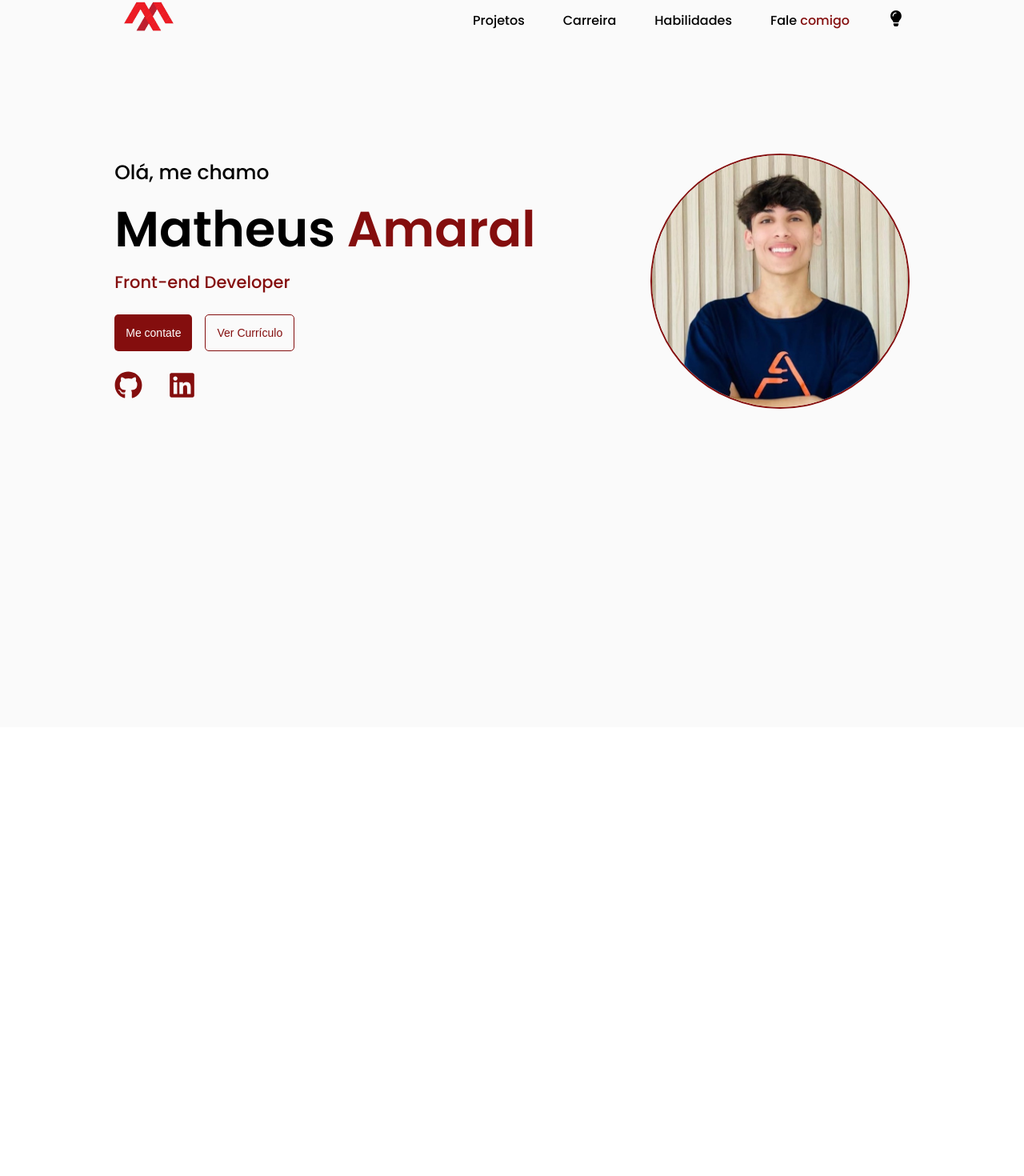
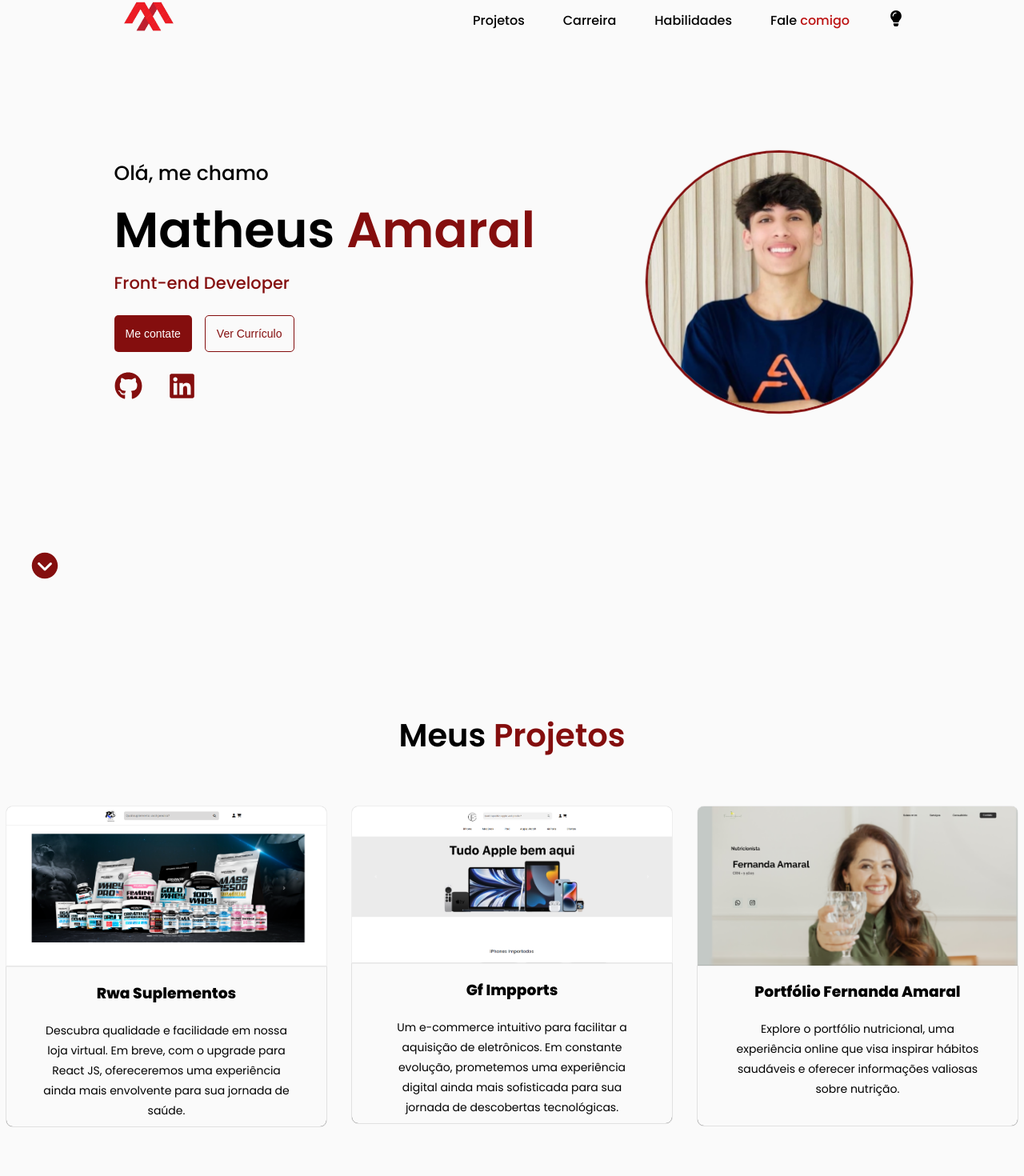
Before and after one commit to MatheuscAmaral/Portfolio, a React (Vite) app: page / in a window 1280 px wide. Shown: the part 43-1513 px from the top of the page at 80% size. Before the commit the page ends 952 px from the top, so only its background shows below. Built offline with nearby package versions, Linux system fonts and the light colour scheme.

Commit message:
feat: criando section de projetos e um componente cards para ser reutilizado

```diff
--- a/index.html
+++ b/index.html
@@ -2,7 +2,7 @@
 <html lang="en">
   <head>
     <meta charset="UTF-8" />
-    <link rel="shortcut icon" href="/src/assets/logoMA.png" type="image/x-icon">
+    <link rel="shortcut icon" href="/src/assets/logo ma.png" type="image/x-icon">
     <meta name="viewport" content="width=device-width, initial-scale=1.0" />
     <title>Matheus Amaral</title>
   </head>
--- a/src/App.css
+++ b/src/App.css
@@ -1,4 +1,8 @@
 @import url('https://fonts.googleapis.com/css2?family=Poppins:wght@200;300;400;500;600;800&display=swap');
+
+html {
+    scroll-behavior: smooth;
+}
 
 body {
     margin: 0;
@@ -7,6 +11,7 @@ body {
     font-family: 'Poppins', sans-serif;
     user-select: none;
 }
+
 
 :root {
     --secondary-color: rgb(132, 14, 14);
@@ -31,11 +36,9 @@ body {
     grid-column: 1/4;
 }
 
-
-
 .container {
     padding-top: 50px;
-    padding-bottom: 350px;
+    padding-bottom: 250px;
     display: flex;
     justify-content: space-evenly;
     align-items: center;
@@ -43,8 +46,18 @@ body {
 
 .container > img {
     width: 320px;
-    border: 2px solid var(--secondary-color);
+    border: 3px solid var(--secondary-color);
     border-radius: 50%;
+}
+
+#myPicture {
+    animation: pulse 2.5s infinite ease;
+}
+
+@keyframes pulse {
+    50% {
+        transform: scale(1.03);
+    }
 }
 
 main {
@@ -92,6 +105,10 @@ li > a {
 
 .secondary-color {
     color: var(--secondary-color);
+}
+
+.secondary-color-background {
+    background-color: var(--secondary-color);
 }
 
 .buttons {
@@ -143,7 +160,7 @@ li > a {
     transition: 0.3s;
 }
 
-#linkedin:hover, #gitHub:hover {
+#linkedin:hover, #gitHub:hover, .arrowBottom:hover {
     color: var(--secondary-color-hover);
     transform: scale(1.05);
 }
@@ -161,3 +178,24 @@ li > a {
 #button_curriculum a:hover {
     color: var(--secondary-color-hover);
 }
+
+#projects, #carrer {
+    display: flex;
+    flex-direction: column;
+    gap: 2rem;
+    justify-content: center;
+    align-items: center;
+    padding: 100px 0px;
+}
+
+#projects > h1, #carrer > h1 {
+    font-size: 40px;
+    font-weight: 600;
+}
+
+.cards-container {
+    display: grid;
+    grid-template-columns: repeat(3, .2fr);
+    gap: 2rem;
+    justify-content: center;
+}
--- a/src/App.jsx
+++ b/src/App.jsx
@@ -1,8 +1,14 @@
 import { useState } from "react";
 import "./App.css";
+import Card from './components/cards/card'
 import logo from "./assets/logo ma.png";
 import me from "./assets/me.jpg";
 import { FaRegLightbulb, FaLightbulb, FaGithub, FaLinkedin  } from "react-icons/fa";
+import { IoIosArrowDropdownCircle } from "react-icons/io";
+import rwa from "./assets/Rwa.png"
+import gf from "./assets/gfimpports.png"
+import pf from "./assets/porfoliomae.png"
+
 
 
 function App() {
@@ -57,7 +63,7 @@ function App() {
                 <a href="#talkMe"
                    style={{color: lightOn ? "black" : "white"}}
                 >
-                  Fale <span className="secondary-color">comigo</span>
+                  Fale <span style={{color: "rgb(188, 17, 17)"}}>comigo</span>
                 </a>
               </li>
 
@@ -79,7 +85,7 @@ function App() {
       </header>
 
       <main>
-          <div id="home">
+          <div id="home" style={{position: "relative"}}>
             <div className="container">
               <section className="text-wrapper">
                   <span
@@ -103,7 +109,7 @@ function App() {
                       </button>
 
                       <button id="button_curriculum">
-                        <a id="curriculum" href="https://www.canva.com/design/DAFcwM_WAcg/6w015JCe-npnIDy-OVG62A/view?utm_content=DAFcwM_WAcg&utm_campaign=designshare&utm_medium=link&utm_source=publishsharelink">
+                        <a id="curriculum" href="https://www.canva.com/design/DAFcwM_WAcg/6w015JCe-npnIDy-OVG62A/view?utm_content=DAFcwM_WAcg&utm_campaign=designshare&utm_medium=link&utm_source=publishsharelink" target="_blank">
                             Ver Currículo
                         </a>
                       </button>
@@ -128,9 +134,47 @@ function App() {
                   </div>
               </section>
 
-              <img src={me}  alt="foto principal"/>
+              <img src={me} id="myPicture"  alt="foto principal"/>
+            </div>
 
+            <a href="#projects" >
+              <IoIosArrowDropdownCircle
+                className="arrowBottom"
+                fontSize={"40px"}
+                style={{border: "none", borderRadius: "50%", color: " rgb(132, 14, 14)", padding: "20px", left: "1rem", bottom: "1rem", position: "absolute", cursor: "pointer"}}
+              />
+            </a>
+          </div>
+
+          <div id="projects">
+              <h1 style={{color: lightOn ? "black" : "white"}}>Meus <span className="secondary-color">Projetos</span></h1>
+
+            <div className="cards-container">
+              <Card
+                imageUrl={rwa}
+                title={"Rwa Suplementos"}
+                description={"Descubra qualidade e facilidade em nossa loja virtual. Em breve, com o upgrade para React JS, ofereceremos uma experiência ainda mais envolvente para sua jornada de saúde."}
+                light={lightOn}
+                />
+
+              <Card
+                imageUrl={gf}
+                title={"Gf Impports"}
+                description={"Um e-commerce intuitivo para facilitar a aquisição de eletrônicos. Em constante evolução, prometemos uma experiência digital ainda mais sofisticada para sua jornada de descobertas tecnológicas."}
+                light={lightOn}
+                />
+
+              <Card
+                imageUrl={pf}
+                title={"Portfólio Fernanda Amaral"}
+                description={" Explore o portfólio nutricional, uma experiência online que visa inspirar hábitos saudáveis e oferecer informações valiosas sobre nutrição."}
+                light={lightOn}
+              />
             </div>
+          </div>
+
+          <div id="carrer">
+            <h1 style={{color: lightOn ? "black" : "white"}}>Minha <span className="secondary-color">Carreira</span></h1>
           </div>
       </main>
 
--- /dev/null
+++ b/src/components/cards/card.jsx
@@ -0,0 +1,23 @@
+import React from "react";
+
+function Card({imageUrl, title, description, light}) {
+    return (
+        <div className="card" style={{display: "flex", flexDirection: "column", width: "400px", border: "0"}}>
+            <img
+                src={imageUrl}
+                style={{width: "100%", borderRadius: "8px 8px 0px 0px", boxShadow: "0px 0px 1px 0px gray"}}
+            />
+
+            <div className="card-content" style={{textAlign: "center", padding: "0px 40px 40px 40px", wordWrap: "break-word", borderRadius: "0px 0px 8px 8px", boxShadow: "0px 0px 1px 0px black", height: "160px"}}>
+                <h3 style={{color: light ? "black" : "white"}}>
+                    {title}
+                </h3>
+                <span style={{color: light ? "black" : "white", fontSize: "14px"}}>
+                    {description}
+                </span>
+            </div>
+        </div>
+    )
+}
+
+export default Card;
```
